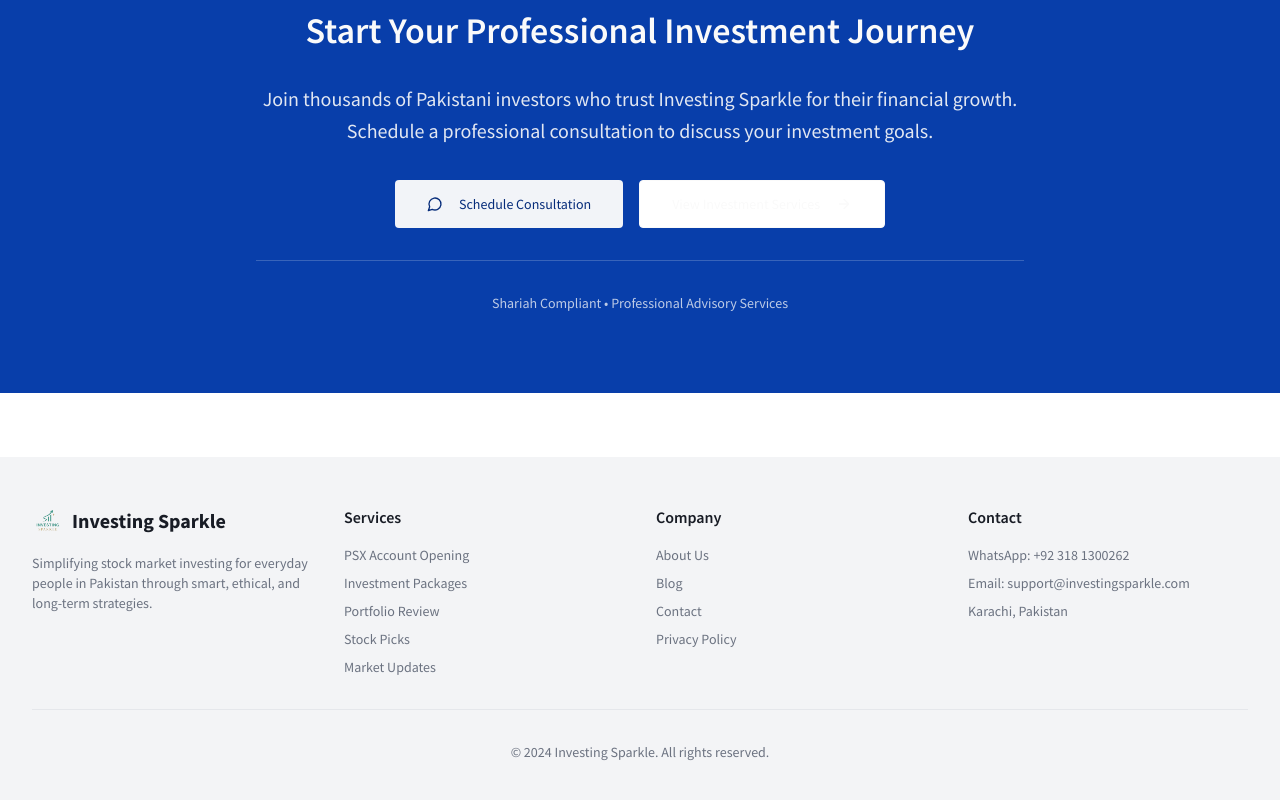
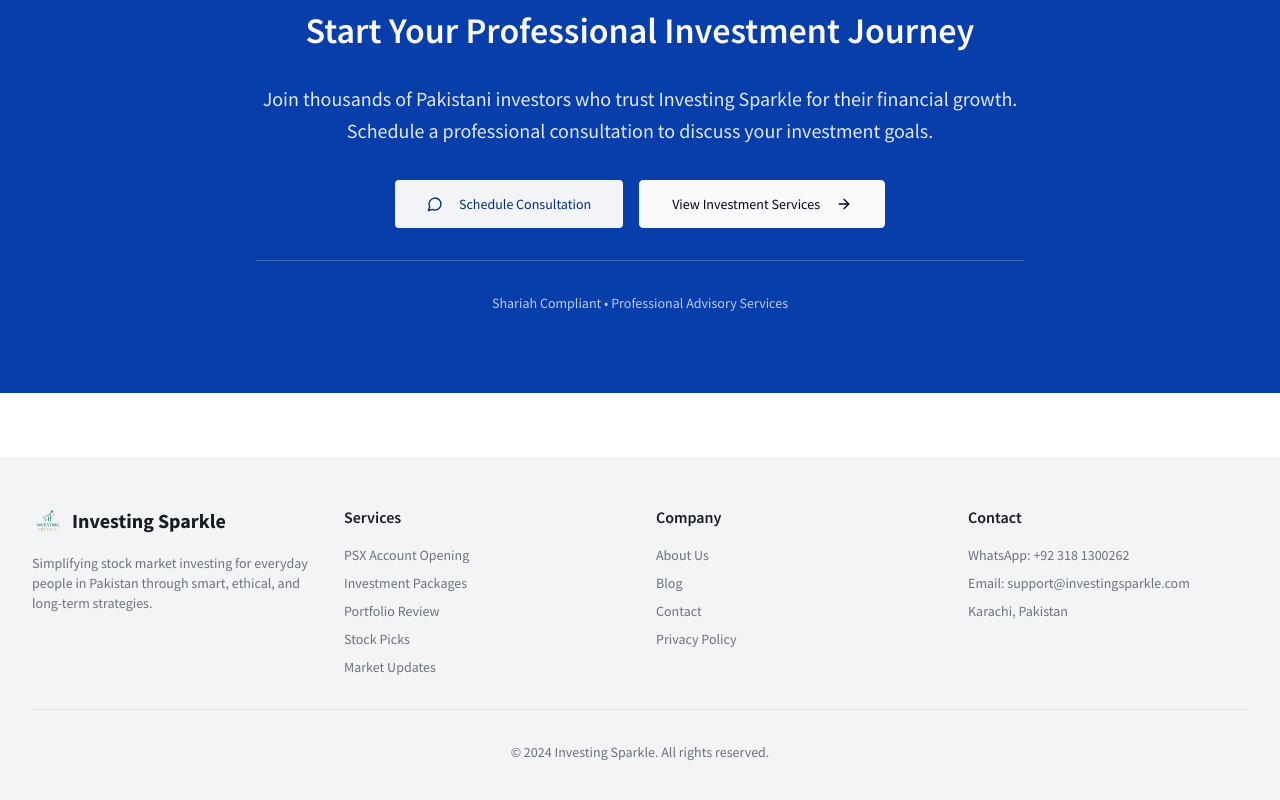
Before and after one commit to furqan-debug/InvestingSparkle, a React (Vite) app: page / in a window 1280 px wide. Shown: the part 5037-5837 px from the top of the page. Built offline with nearby package versions, Linux system fonts and the light colour scheme.

Commit message:
Visual edit in Lovable
Edited UI in Lovable

```diff
--- a/src/pages/Home.tsx
+++ b/src/pages/Home.tsx
@@ -281,7 +281,7 @@ const Home = () => {
                   Schedule Consultation
                 </a>
               </Button>
-              <Button size="lg" variant="outline" className="border-primary-foreground text-primary-foreground hover:bg-primary-foreground hover:text-primary h-12 px-8 font-medium">
+              <Button size="lg" variant="outline" className="border-primary-foreground h-12 px-8 font-medium text-slate-950 bg-slate-50">
                 View Investment Services
                 <ArrowRight className="ml-2 h-5 w-5" />
               </Button>
```
